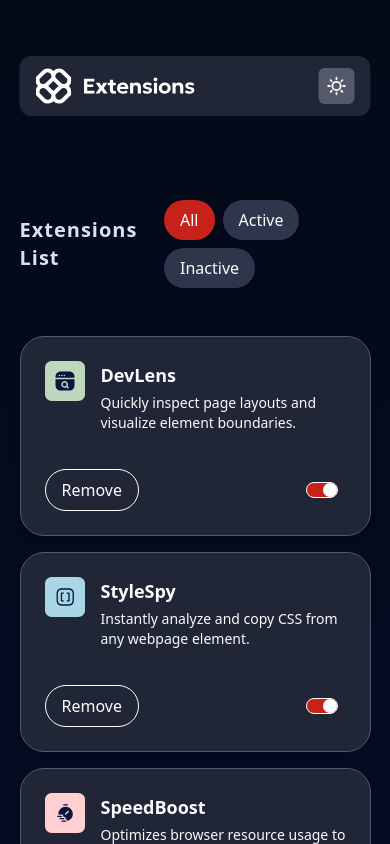
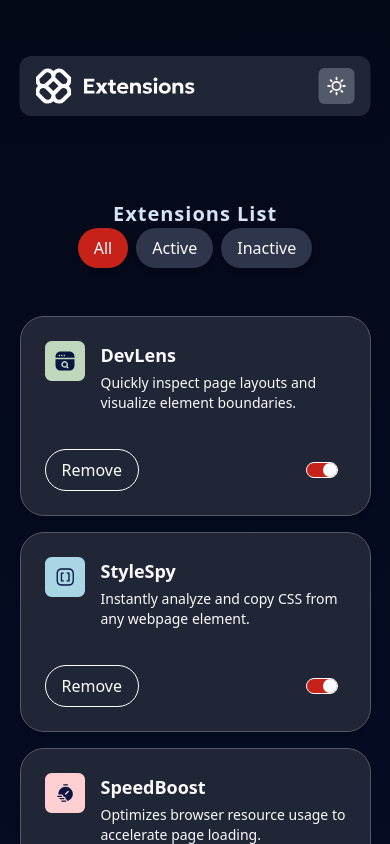
Before and after one commit to TobbyFranc/Extension, a React (Vite) app: page / in a window 390 px wide. Shown: the top 844 px of the page. Built offline with nearby package versions, Linux system fonts and the light colour scheme.

Commit message:
Filterbuttons mobile responsiveness

```diff
--- a/src/components/Hero.jsx
+++ b/src/components/Hero.jsx
@@ -64,7 +64,7 @@
     >
       <Navbar onBgToggle={handleBgToggle} bgToggled={bgToggled} />
       <div className="w-full py-[200px] flex flex-col justify-center items-center max-w-[90%] mx-auto text-slate-50">
-        <div className="w-full flex justify-between items-center">
+        <div className="w-full flex flex-col md:flex-row justify-between items-center">
           <h2
             className={`capitalize text-xl md:text-2xl noto-sans-700 font-bold ${
               bgToggled
```
